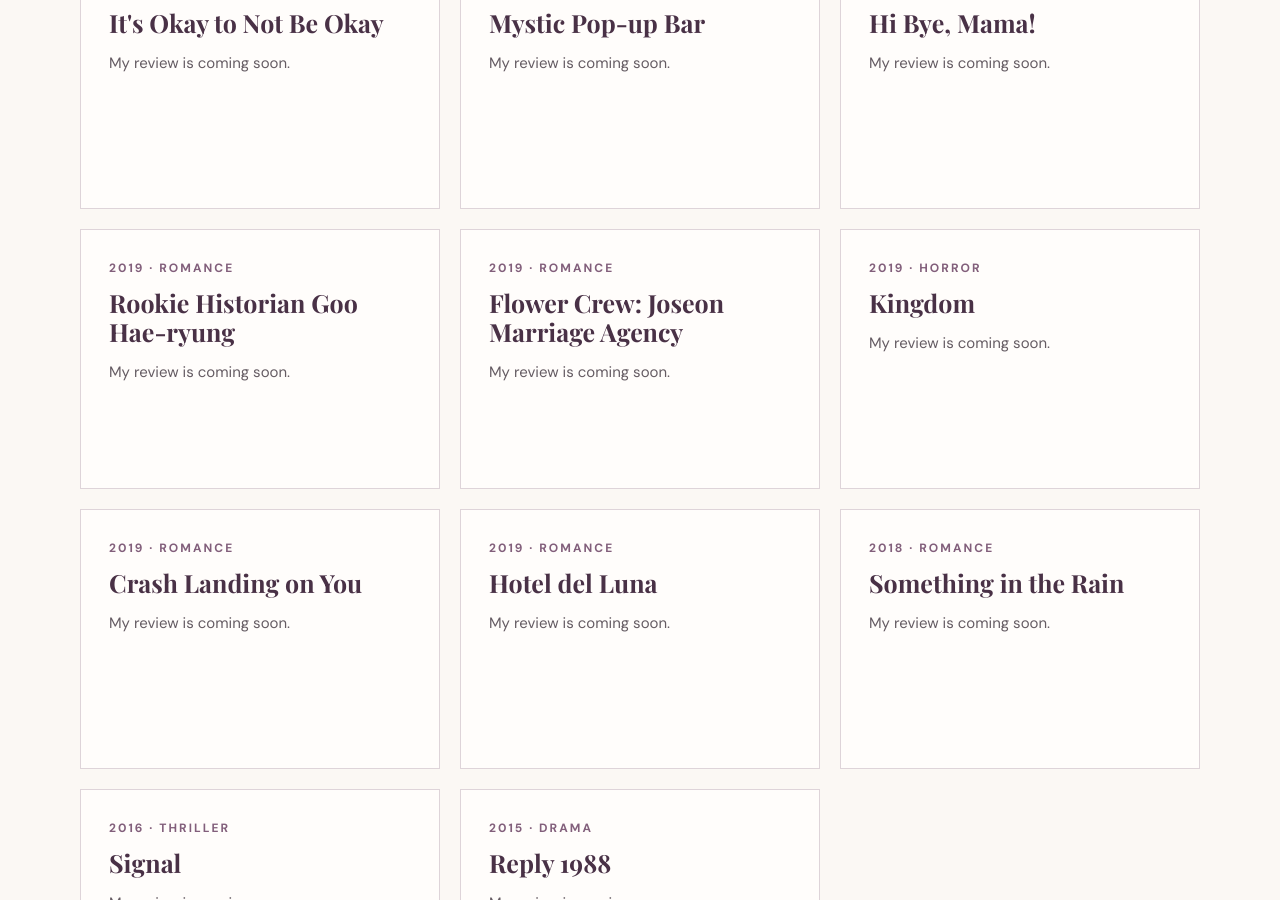
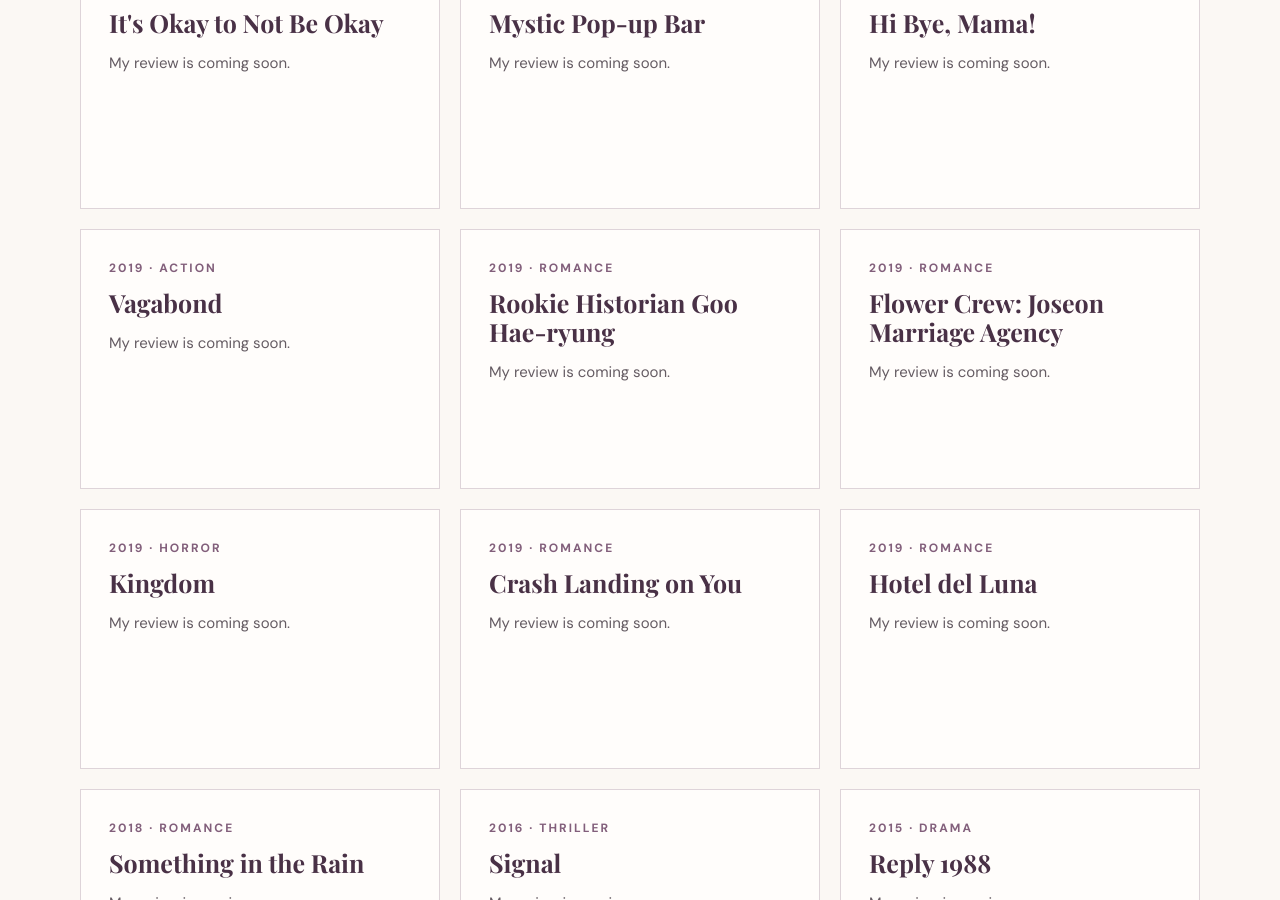
Before and after one commit to lydiarim22-coder/mindoflydia, a Jekyll site: the page built from korean-culture.html, in a window 1280 px wide and 900 px high, scrolled down 4014 px. Built offline with Jekyll 4.4.1, drawn with Linux system fonts in a browser that asks for light colours; some web fonts are replaced.

Commit message:
Add Vagabond to Korean Culture dramas

```diff
--- a/_data/korean_culture_items.yml
+++ b/_data/korean_culture_items.yml
@@ -242,3 +242,9 @@
   genre: Thriller
   topic: dramas
   note: "My review is coming soon."
+
+- title: "Vagabond"
+  year: 2019
+  genre: Action
+  topic: dramas
+  note: "My review is coming soon."
```
